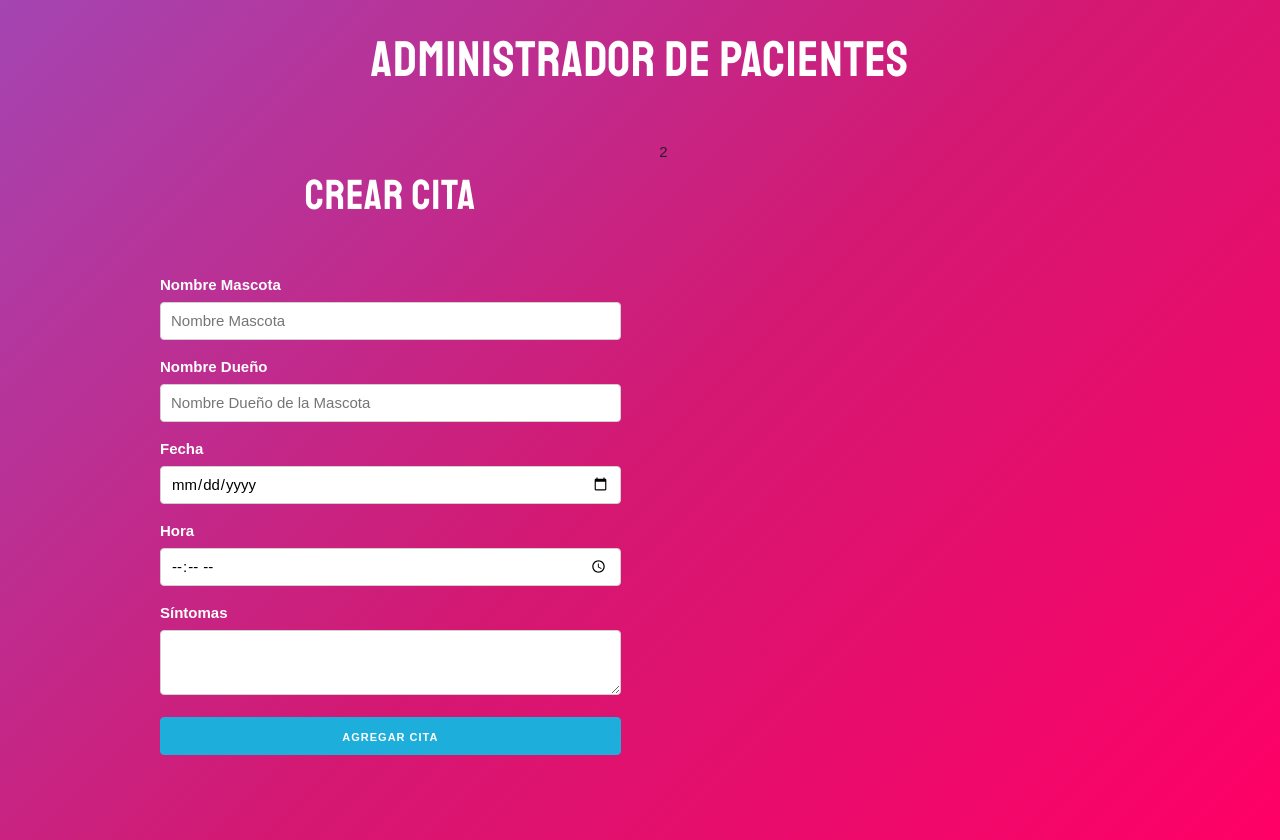
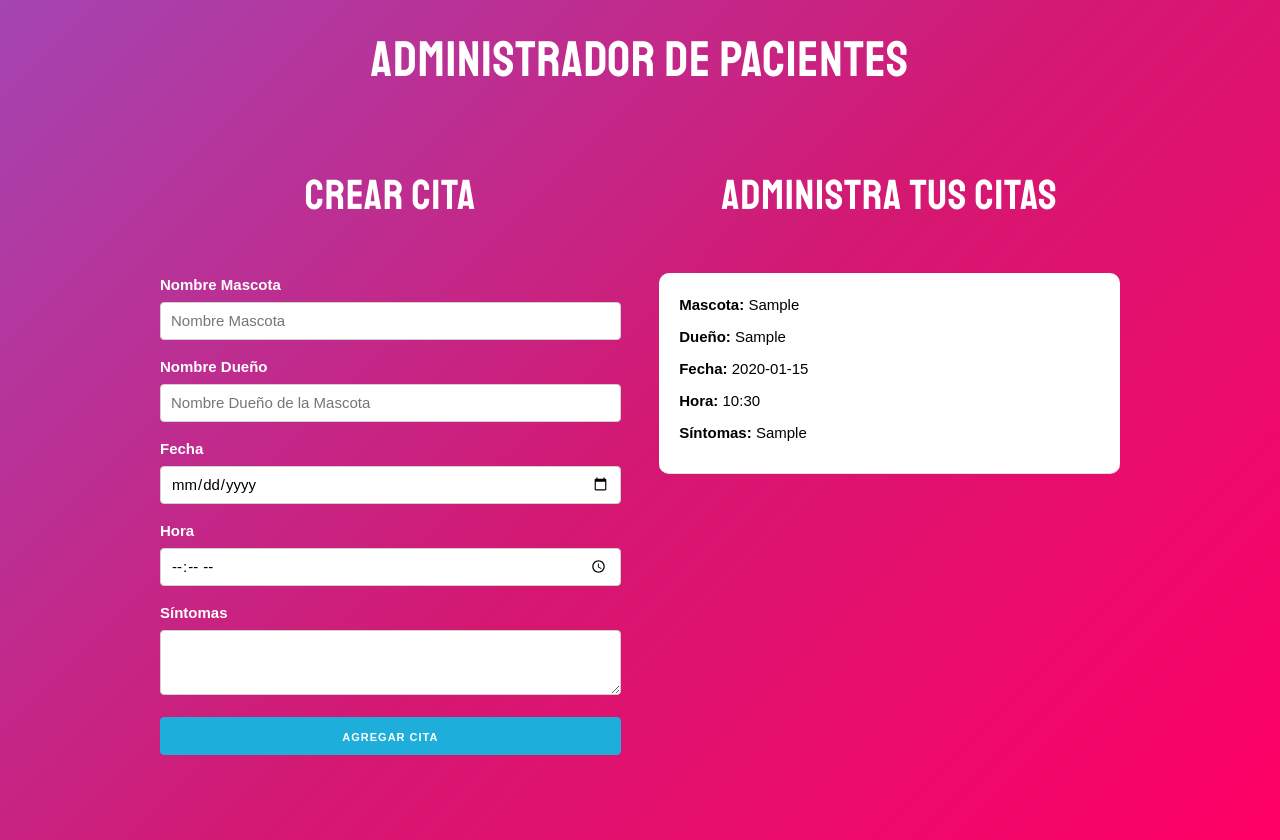
Before and after one commit to javierc22/react-app-01, a React (Create React App) app: page / in a window 1280 px wide. Both pictures are taken after typing "Sample", "Sample", "2020-01-15", "10:30", "Sample" into the empty fields and a click on the button "AGREGAR CITA". Built offline with nearby package versions, Linux system fonts and the light colour scheme.

Commit message:
Mostrando las citas

```diff
--- a/src/App.js
+++ b/src/App.js
@@ -1,5 +1,6 @@
 import React, { Fragment, useState } from 'react';
 import Formulario from './components/Formulario';
+import Cita from './components/Cita';
 
 function App() {
   // Arreglo de Citas
@@ -23,7 +24,13 @@
             />
           </div>
           <div className="one-half column">
-            2
+            <h2>Administra tus citas</h2>
+            {citas.map(cita => (
+              <Cita
+                key={cita.id}
+                cita={cita}
+              />
+            ))}
           </div>
         </div>
       </div>
--- /dev/null
+++ b/src/components/Cita.js
@@ -0,0 +1,13 @@
+import React from 'react';
+
+const Cita = ({cita}) => (
+  <div className="cita">
+    <p>Mascota: <span>{cita.mascota}</span></p>
+    <p>Dueño: <span>{cita.propietario}</span></p>
+    <p>Fecha: <span>{cita.fecha}</span></p>
+    <p>Hora: <span>{cita.hora}</span></p>
+    <p>Síntomas: <span>{cita.sintomas}</span></p>
+  </div>
+)
+
+export default Cita;
```
